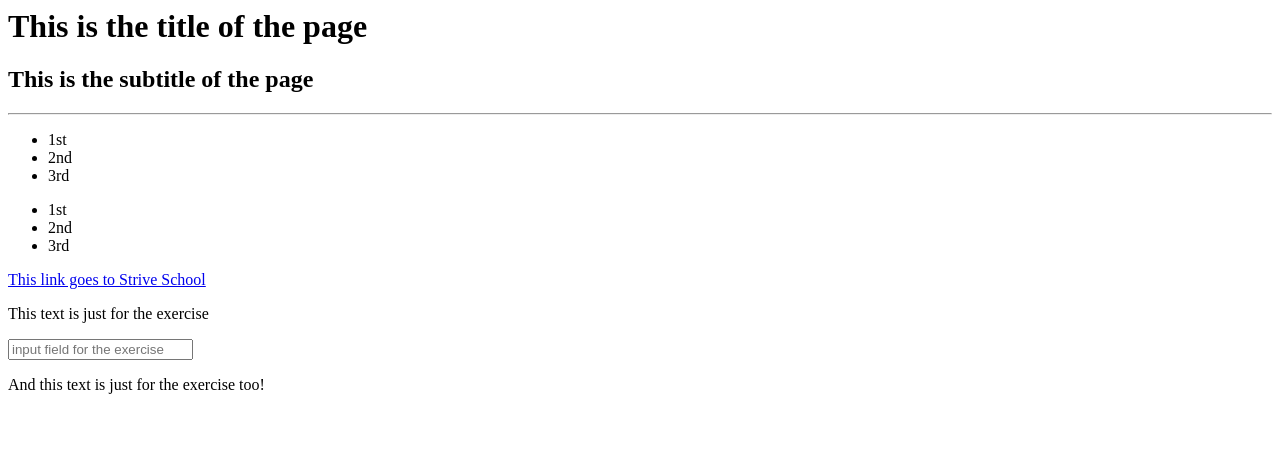
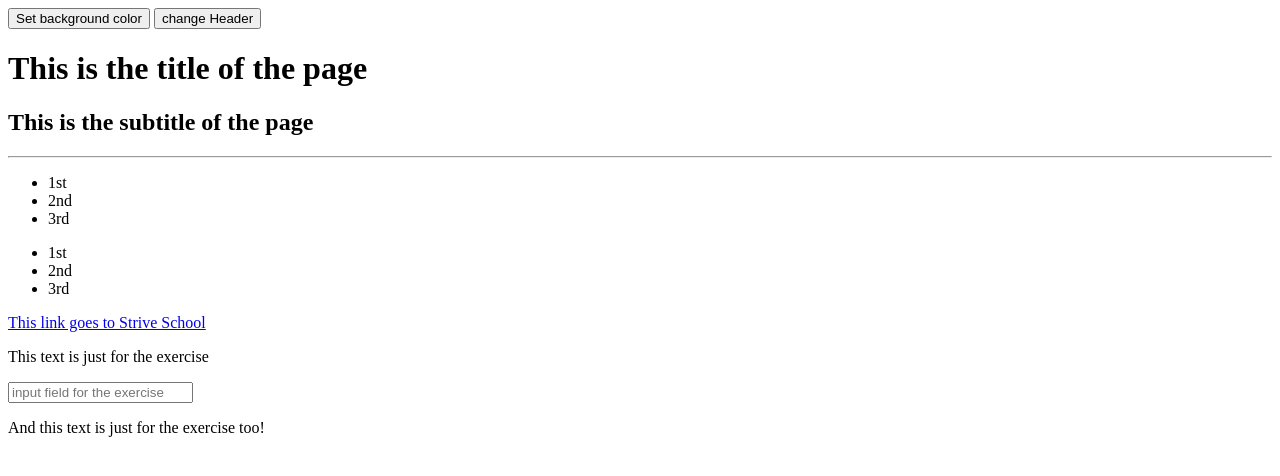
Before and after one commit to vijaykumarvemana/Strive-Homework-M1D8, a plain HTML site: page index.html in a window 1280 px wide. Drawn offline with Linux system fonts and the light colour scheme.

Commit message:
first two completed

```diff
--- a/index.html
+++ b/index.html
@@ -7,16 +7,21 @@
       */
 
       const changeTitle = function (newTitle) {
-        //
+        let title = document.querySelector('h1')
+        title.innerText = newTitle
       };
+
 
       /* EXERCISE 2
       Write a function for changing the class of the title of the page in "myHeading".
       */
 
       const addClassToTitle = function () {
+        let  addClass = document.querySelector('h1')
+        addClass.classList.add('myHeading')
         //
       };
+
 
       /* EXERCISE 3
       Write a function for changing the text of only the p which are children of a div.
@@ -109,6 +114,8 @@
     </style>
   </head>
   <body>
+    <button type="button" onclick="changeTitle("This is Strive School")">Set background color</button>
+    <button type="button" onclick="addClassToTitle()">change Header</button>
     <header>
       <h1>This is the title of the page</h1>
       <h2>This is the subtitle of the page</h2>
```
